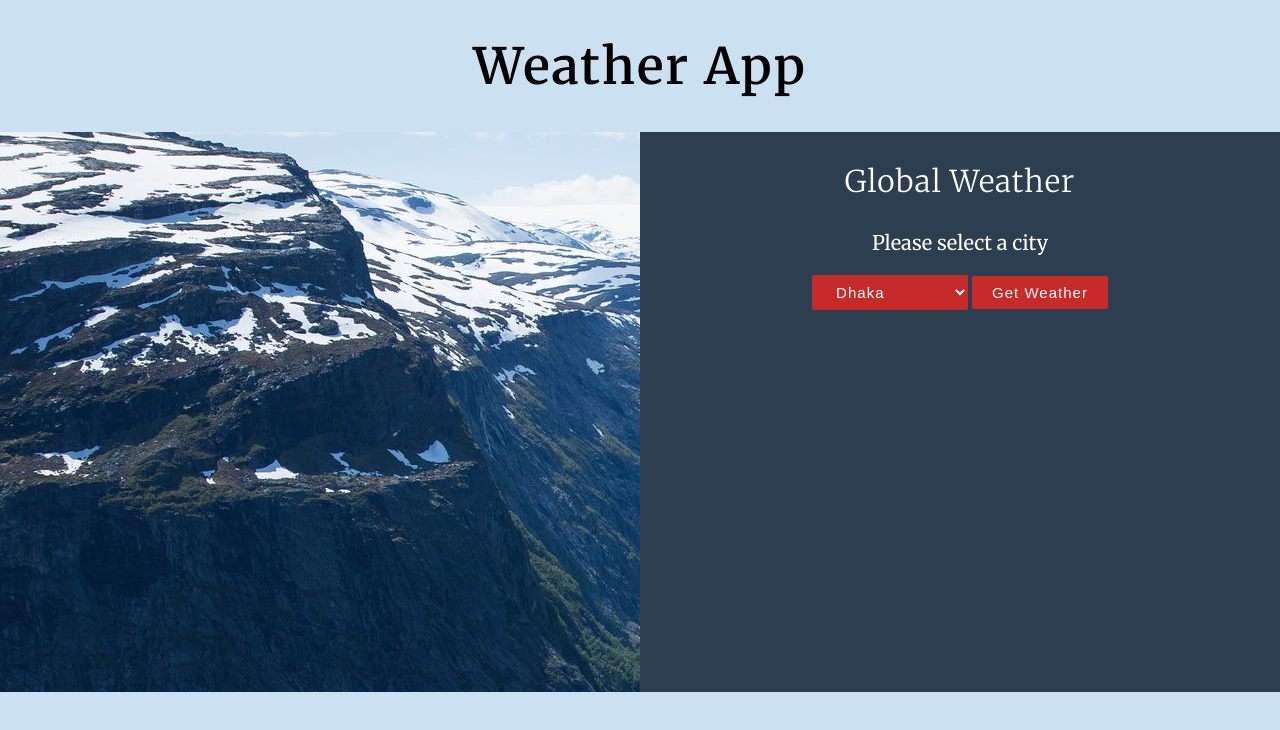
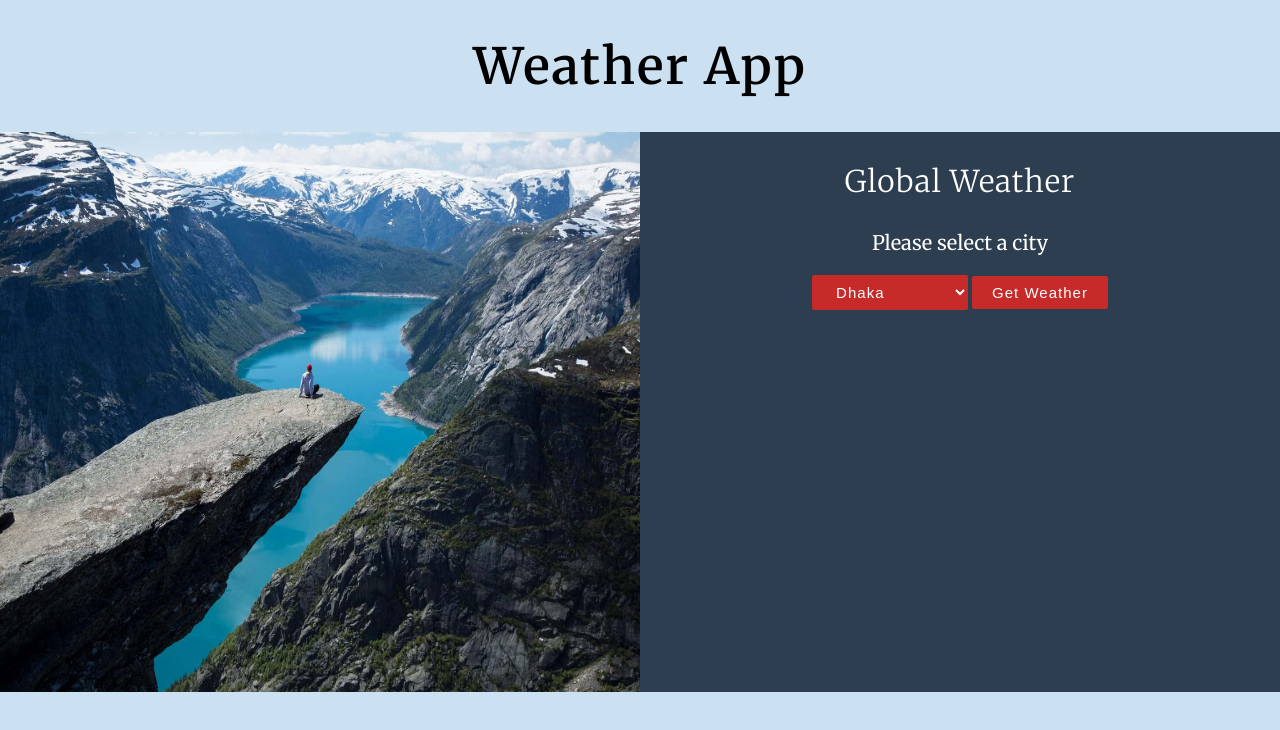
Before and after one commit to mithhu/weather-app, a React (Create React App) app: page / in a window 1280 px wide. Shown: the top 730 px of the page. Built offline with nearby package versions, Linux system fonts and the light colour scheme; no server answers.

Commit message:
responsive background image issue fixed

```diff
--- a/src/App.css
+++ b/src/App.css
@@ -12,13 +12,15 @@ body {
 }
 
 .localWeather__container {
-  background-image: url(../src/img/local.jpg);
+  background-image: url(../src/img/local-min.jpg);
   height: 70vh;
   width: 100%;
+  background-size: 100% 100%;
+  background-position: center center;
 }
 
 .weather-local__info {
-  background-color: #cbe0f1;
+  background-color: #cbf1e7;
   opacity: 0.8;
   margin: 10%;
   padding: 5%;
--- a/src/components/GlobalWeather.js
+++ b/src/components/GlobalWeather.js
@@ -47,6 +47,15 @@ class GlobalWeather extends React.Component {
     }
   };
 
+  componentDidMount() {
+    this.interval = setInterval(() => {
+      this.setState({ city: "" });
+    }, 300000);
+  }
+  componentWillUnmount() {
+    clearInterval(this.interval);
+  }
+
   render() {
     return (
       <div className="form-container">
--- a/src/components/LocalWeather.js
+++ b/src/components/LocalWeather.js
@@ -3,7 +3,6 @@ import LocalWeatherView from "./LocalWeatherView";
 const API_KEY = "64b79216ffb01e7cef307089211c0a82";
 
 // "e42d044ef1b8d3c4f4c6f29bf06c4a2a";
-
 // "f64e34286ec3110a98b3b72018975f71";
 
 class LocalWeather extends React.Component {
```
Also changed, not shown: src/img/local-min.jpg (added).
